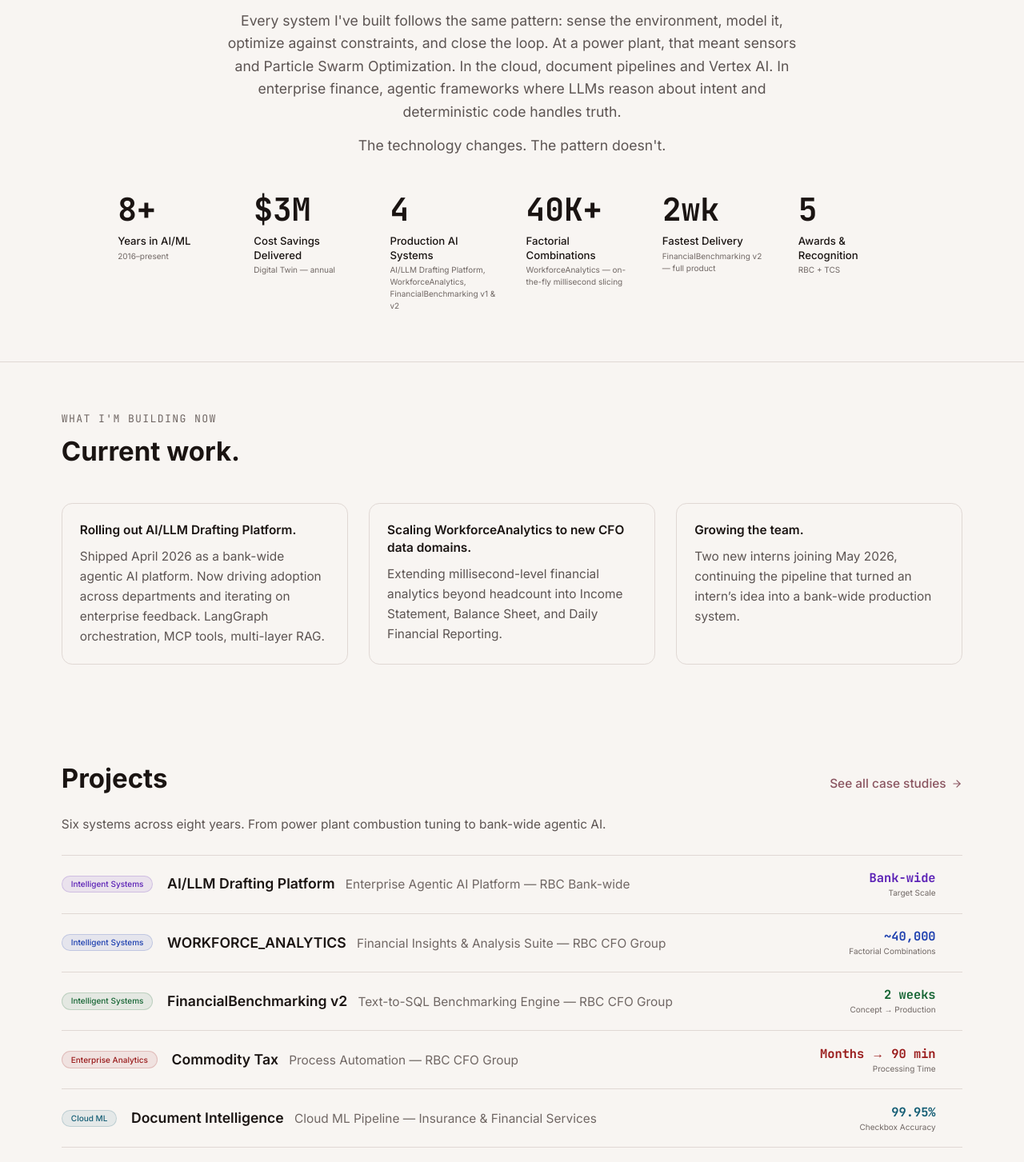
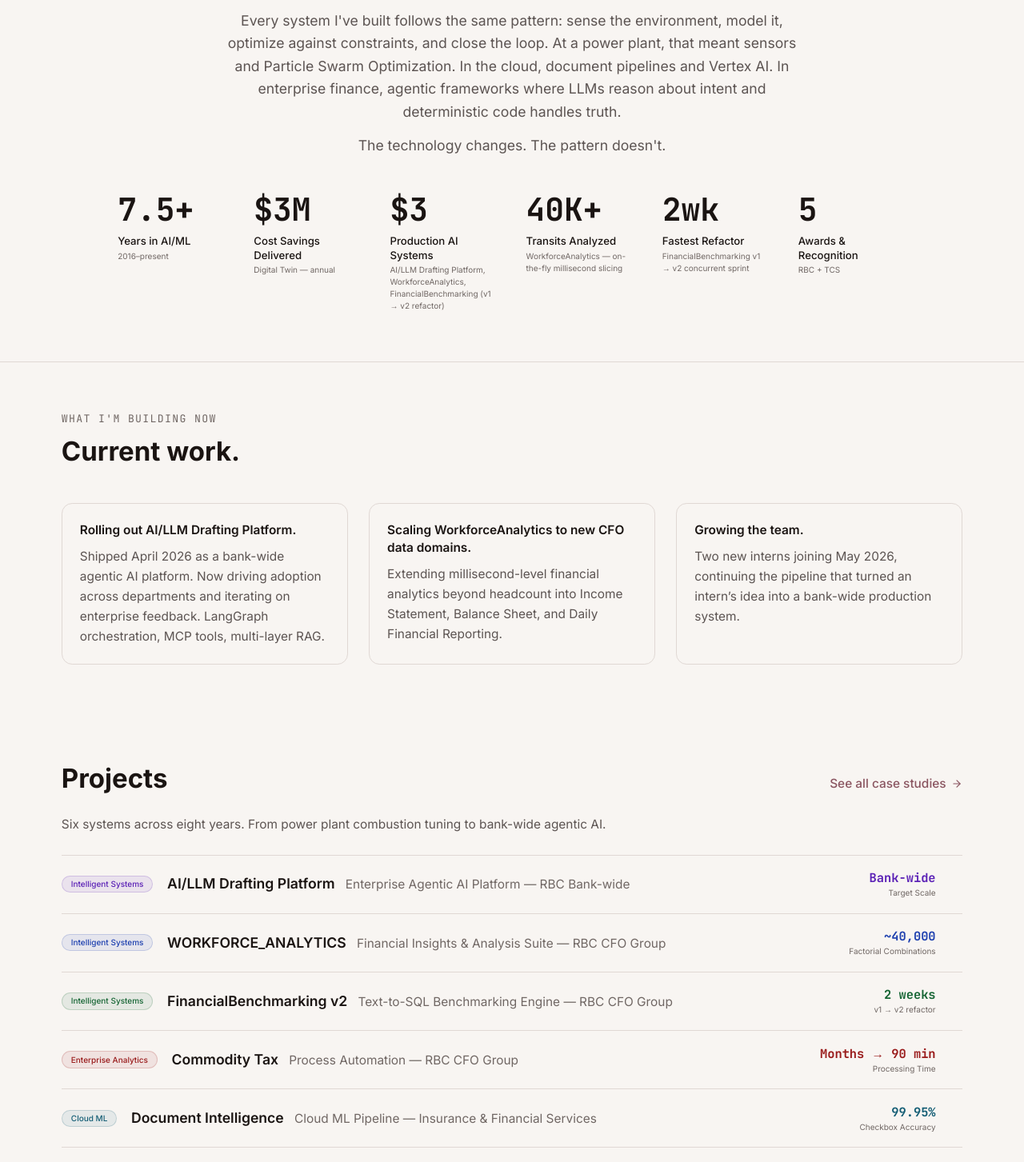
Before and after one commit to rogerthatroach/rogerthatroach.github.io, a Next.js app: page / in a window 1280 px wide. Shown: the part 851-2304 px from the top of the page at 80% size. Built offline with nearby package versions, Linux system fonts and the light colour scheme.

Commit message:
fix(data): propagate 2026-04-21 audit to canonical facts

```diff
--- a/data/canonical.ts
+++ b/data/canonical.ts
@@ -31,14 +31,23 @@
 // CURATED COUNTS (flat — not structurally derivable)
 // ═══════════════════════════════════════════════════════════════════
 
-/** RBC production AI systems: AI/LLM Drafting Platform, WorkforceAnalytics, FinancialBenchmarking v1, FinancialBenchmarking v2 */
-export const PRODUCTION_SYSTEMS_COUNT = 4;
+/**
+ * RBC production AI systems (3):
+ *   1. AI/LLM Drafting Platform  — pilot launched April 2026; enterprise rollout in progress
+ *   2. WorkforceAnalytics    — production since Nov 2025
+ *   3. FinancialBenchmarking       — v1 shipped, v2 is a concurrent refactor of v1 (one product, two revisions)
+ *
+ * Per 2026-04-21 audit: do NOT present FinancialBenchmarking v2 as an independent 4th product.
+ * v2 was a 2-week focused refactor of v1 done alongside AI/LLM Drafting Platform + WorkforceAnalytics work.
+ */
+export const PRODUCTION_SYSTEMS_COUNT = 3;
 
 // ═══════════════════════════════════════════════════════════════════
 // CAREER SPAN
 // ═══════════════════════════════════════════════════════════════════
 
-export const YEARS_EXPERIENCE = '8+';
+/** TCS (3.3y) + Quantiphi (1y) + RBC (3.5y) = ~7.8y; round to 7.5+. */
+export const YEARS_EXPERIENCE = '7.5+';
 
 // ═══════════════════════════════════════════════════════════════════
 // PROJECT HERO METRICS (discrete, display-oriented)
@@ -55,12 +64,21 @@
 /** Compact form for 3-slot displays (Hero NUMBER_SEQUENCE) */
 export const COMMODITY_TAX_EFFICIENCY_COMPACT = '90 min';
 
+/**
+ * FinancialBenchmarking v2 refactor sprint length. NOT an independent concept-to-production
+ * timeline — v2 is a 2-week refactor of v1 done alongside other primary work.
+ * Display label should read "v1 → v2 refactor" or similar, NOT "Concept → Production".
+ */
 export const FINANCIAL_BENCHMARKING_V2_BUILD_TIME = '2 weeks';
 
+/** Transits: leaf-level routing / cost-centre units in WorkforceAnalytics. */
 export const WORKFORCE_ANALYTICS_FACTORIAL_COMBINATIONS = '~40,000';
+/** Rollups: intermediate aggregation levels above transits. */
 export const WORKFORCE_ANALYTICS_ROLLUPS = '~9,000';
+/** Geography hierarchy size: total nodes in RBC's cost-centre geography tree (hierarchy, not transits). */
 export const WORKFORCE_ANALYTICS_GEOGRAPHIES = '~60,000';
 
+/** AI/LLM Drafting Platform pilot launched April 2026; bank-wide rollout in progress through Q2/Q3 2026. */
 export const PAR_ASSIST_SCALE = 'Bank-wide';
 
 // ═══════════════════════════════════════════════════════════════════
--- a/data/metrics.ts
+++ b/data/metrics.ts
@@ -18,10 +18,10 @@
 // numericValue and tacks on the suffix, so the short display form is a
 // rendering concern, not a truth concern.
 export const METRICS: Metric[] = [
-  { value: YEARS_EXPERIENCE, numericValue: 8, suffix: '+', label: 'Years in AI/ML', context: '2016–present' },
+  { value: YEARS_EXPERIENCE, numericValue: 7.5, suffix: '+', label: 'Years in AI/ML', context: '2016–present' },
   { value: DIGITAL_TWIN_SAVINGS, numericValue: 3, suffix: 'M', label: 'Cost Savings Delivered', context: 'Digital Twin — annual' },
-  { value: String(PRODUCTION_SYSTEMS_COUNT), numericValue: PRODUCTION_SYSTEMS_COUNT, label: 'Production AI Systems', context: 'AI/LLM Drafting Platform, WorkforceAnalytics, FinancialBenchmarking v1 & v2' },
-  { value: '40K+', numericValue: 40, suffix: 'K+', label: 'Factorial Combinations', context: 'WorkforceAnalytics — on-the-fly millisecond slicing' },
-  { value: '2wk', numericValue: 2, suffix: 'wk', label: 'Fastest Delivery', context: 'FinancialBenchmarking v2 — full product' },
+  { value: String(PRODUCTION_SYSTEMS_COUNT), numericValue: PRODUCTION_SYSTEMS_COUNT, label: 'Production AI Systems', context: 'AI/LLM Drafting Platform, WorkforceAnalytics, FinancialBenchmarking (v1 → v2 refactor)' },
+  { value: '40K+', numericValue: 40, suffix: 'K+', label: 'Transits Analyzed', context: 'WorkforceAnalytics — on-the-fly millisecond slicing' },
+  { value: '2wk', numericValue: 2, suffix: 'wk', label: 'Fastest Refactor', context: 'FinancialBenchmarking v1 → v2 concurrent sprint' },
   { value: String(AWARDS_COUNT), numericValue: AWARDS_COUNT, label: 'Awards & Recognition', context: 'RBC + TCS' },
 ] as const;
--- a/data/projects.ts
+++ b/data/projects.ts
@@ -106,11 +106,11 @@
     id: 'financialBenchmarking',
     title: 'FinancialBenchmarking v2',
     subtitle: 'Text-to-SQL Benchmarking Engine — RBC CFO Group',
-    role: 'Designed + shipped in two weeks',
+    role: 'Refactored v1 → v2 in a concurrent 2-week sprint',
     stack: ['Text-to-SQL', 'Embeddings', 'Similarity Search', 'Intent Parsing'],
-    heroMetric: { value: FINANCIAL_BENCHMARKING_V2_BUILD_TIME, label: 'Concept → Production' },
+    heroMetric: { value: FINANCIAL_BENCHMARKING_V2_BUILD_TIME, label: 'v1 → v2 refactor' },
     caption:
-      'AI-native benchmarking engine for CFO Group. Natural language to validated SQL via intent parsing, KPI disambiguation, and embeddings. v1 benchmarked Big 6 banks; v2 shipped in two weeks while running WorkforceAnalytics + Amplify.',
+      'AI-native benchmarking engine for CFO Group. Natural language to validated SQL via intent parsing, KPI disambiguation, and embeddings. v1 benchmarked Big 6 banks; v2 refactored in a concurrent 2-week sprint alongside WorkforceAnalytics productionization and the Amplify program.',
     description:
       'Strategic benchmarking engine for the CFO Group. v1 derives KPIs from Big 6 Canadian banks\' Supplementary Financial Packages. v2 adds intent parsing, text-to-SQL, and embeddings-based KPI disambiguation.',
     highlights: [
```
